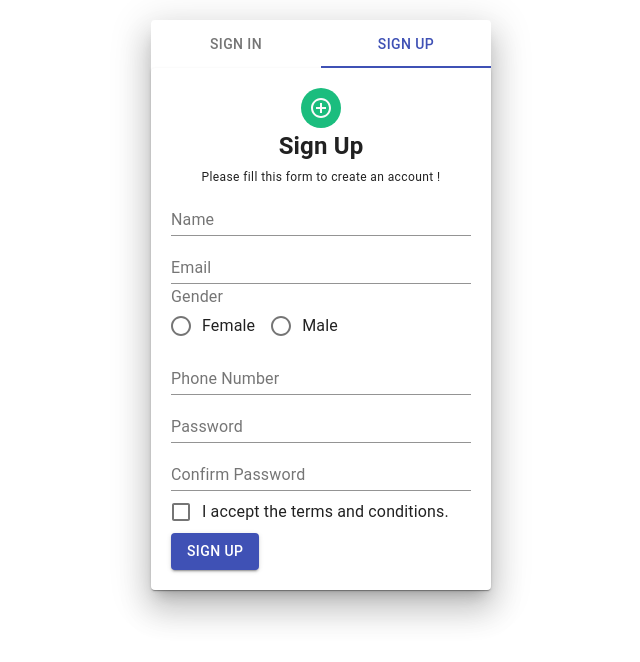
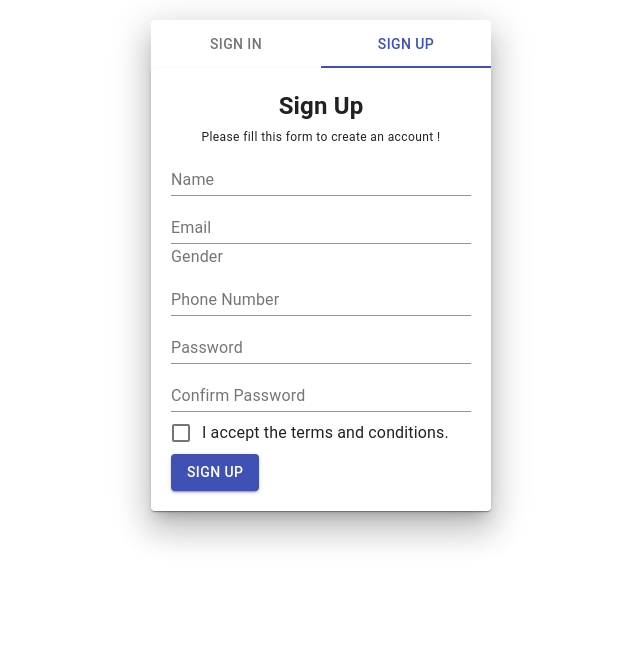
Before and after one commit to fiker31/Library-managment-system, a React (Create React App) app: page / in a window 1280 px wide. Both pictures are taken after a click on the tab "SIGN UP". Shown: the top 662 px of the page, without its empty margins (319-959 px from the left). Built offline with nearby package versions, Linux system fonts and the light colour scheme; the HTML template or start-up script is replaced by a standard one.

Commit message:
removed addcircleoutlined icon

```diff
--- a/src/components/signup.js
+++ b/src/components/signup.js
@@ -1,8 +1,8 @@
 import React from 'react'
 import { Grid, Paper, Avatar, Typography, TextField, Button } from '@material-ui/core'
-import AddCircleOutlineOutlinedIcon from '@material-ui/icons/AddCircleOutlineOutlined';
-import Radio from '@material-ui/core/Radio';
-import RadioGroup from '@material-ui/core/RadioGroup';
+//import AddCircleOutlineOutlinedIcon from '@material-ui/icons/AddCircleOutlineOutlined';
+//import Radio from '@material-ui/core/Radio';
+//import RadioGroup from '@material-ui/core/RadioGroup';
 import FormControlLabel from '@material-ui/core/FormControlLabel';
 import FormControl from '@material-ui/core/FormControl';
 import FormLabel from '@material-ui/core/FormLabel';
@@ -16,9 +16,6 @@ const Signup = () => {
         <Grid>
             <Paper style={paperStyle}>
                 <Grid align='center'>
-                    <Avatar style={avatarStyle}>
-                        <AddCircleOutlineOutlinedIcon />
-                    </Avatar>
                     <h2 style={headerStyle}>Sign Up</h2>
                     <Typography variant='caption' gutterBottom>Please fill this form to create an account !</Typography>
                 </Grid>
@@ -27,10 +24,7 @@ const Signup = () => {
                     <TextField fullWidth label='Email' placeholder="Enter your email" />
                     <FormControl component="fieldset" style={marginTop}>
                         <FormLabel component="legend">Gender</FormLabel>
-                        <RadioGroup aria-label="gender" name="gender" style={{ display: 'initial' }}>
-                            <FormControlLabel value="female" control={<Radio />} label="Female" />
-                            <FormControlLabel value="male" control={<Radio />} label="Male" />
-                        </RadioGroup>
+
                     </FormControl>
                     <TextField fullWidth label='Phone Number' placeholder="Enter your phone number" />
                     <TextField fullWidth label='Password' placeholder="Enter your password"/>
```
